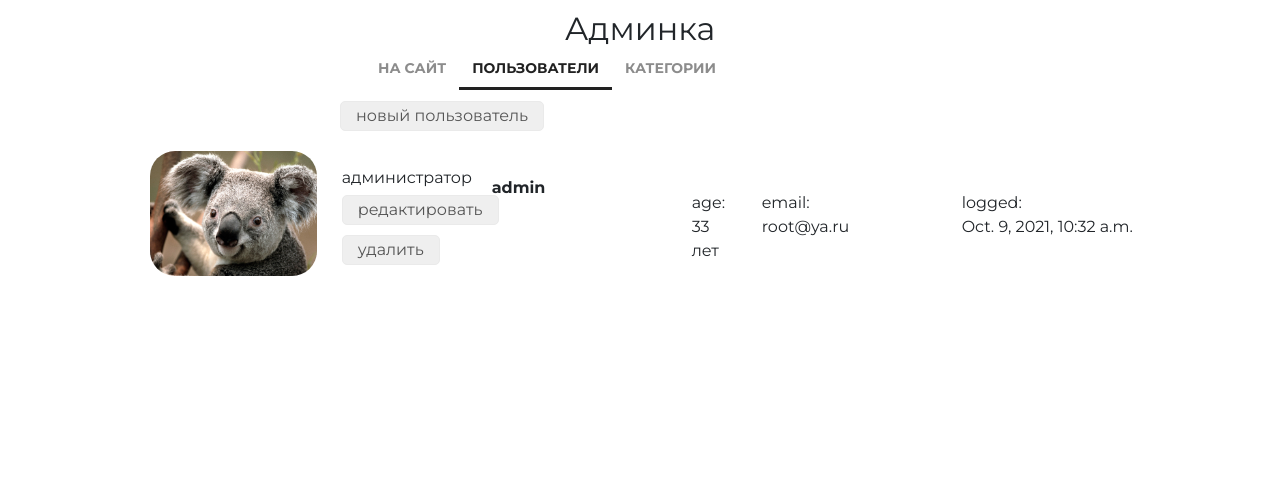
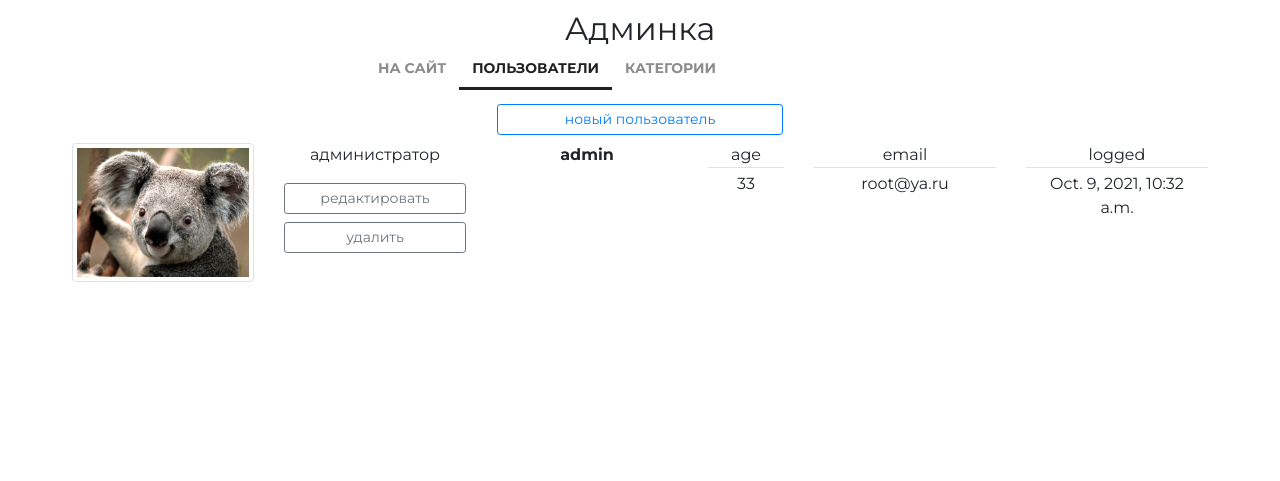
Before and after one commit to sotnikovuu/geekshop_django_2, a Django app: page /admin/users/read/ in a window 1280 px wide. Shown: the top 481 px of the page. Run offline with Django 3.2, Linux system fonts and the light colour scheme; a user stored in the database is signed in; data comes from the database, SQL or seed files in the repository; parts of the project's set-up code (start-up, migrations or seed data) failed here and were passed over; some libraries are stand-ins or nearby versions.

Commit message:
Lesson_13 - file replacement

```diff
--- a/adminapp/templates/adminapp/users.html
+++ b/adminapp/templates/adminapp/users.html
@@ -3,48 +3,48 @@
 
 
 {% block content %}
-<div class="users_list">
-    <button class="new_user">
-        <a href={% url 'admin:user_create' %}>новый пользователь</a>
-    </button>
+<div class="row justify-content-center m-2">
+    <div class="col-3">
+        <a href="{% url 'admin:user_create' %}" class="btn btn-outline-primary btn-block btn-sm" role="button">новый
+            пользователь</a>
+    </div>
+</div>
 {% for object in object_list %}
-    <div class="user_record {% if not object.is_active %}not_active{% endif %}">
-        <img src="/media/{{ object.avatar|default:'users_avatars/Koala.jpg' }}" alt="{{ object.username }}">
-        <div class="user_role">
+<div class="row justify-content-center m-1 {% if not object.is_active %}not_active{% endif %}">
+    <div class="col-2">
+        <img src="/media/{{ object.avatar|default:'users_avatars/Koala.jpg' }}" alt="{{ object.username }}"
+            class="img-thumbnail">
+    </div>
+    <div class="col-2">
+        <div class="col-12">
+            <p class="text-center">
                 {% if object.is_superuser %}администратор{% else %}пользователь{% endif %}
-            <button>
-                <a href={% url 'admin:user_update' object.pk %}>редактировать</a>
-            </button>
-            <button>
-                <a href={% url 'admin:user_delete' object.pk %}>удалить</a>
-            </button>
+            </p>
         </div>
-        <div class="user_name">
-            <p>
+        <a href="{% url 'admin:user_update' object.pk %}" class="btn btn-outline-secondary btn-block btn-sm"
+            role="button">редактировать</a>
+        <a href="{% url 'admin:user_delete' object.pk %}" class="btn btn-outline-secondary btn-block btn-sm"
+            role="button">удалить</a>
+    </div>
+    <div class="col-2">
+        <p class="text-center">
             <strong>{{ object.username }}</strong>
         </p>
-            <p>
-                {% if object.first_name %}
-                <b>{{ object.first_name|title }}</b>
-                {% if object.last_name %}
-                <p>{{ object.last_name|title }}</p>
-                {% endif %}
-                {% endif %}
-            </p>
+        <p class="text-center"><b>{{ object.first_name|title }} {{ object.last_name|title }}</b></p>
     </div>
-        <div class="user_age">
-            age:<br>
-            {{ object.age }} лет
+    <div class="col-1">
+        <div class="col-12 border-bottom text-center">age</div>
+        <div class="col-12 text-center mt-1">{{ object.age }}</div>
     </div>
-        <div class="user_email">
-            email:<br>
-            {{ object.email }}
+    <div class="col-2">
+        <div class="col-12 border-bottom text-center">email</div>
+        <div class="col-12 text-center mt-1">{{ object.email }}</div>
     </div>
-        <div class="user_lastlogin">
-            logged:<br>
-            {{ object.last_login }}
+    <div class="col-2">
+        <div class="col-12 border-bottom text-center">logged</div>
+        <div class="col-12 text-center mt-1">{{ object.last_login }}</div>
     </div>
+
 </div>
 {% endfor %}
-</div>
 {% endblock content %}
```
Also changed, not shown: adminapp/templates/adminapp/categories.html (+34 -25 lines), adminapp/templates/adminapp/products.html (+27 -25 lines). Lines whose indentation alone changed are shown as unchanged.
